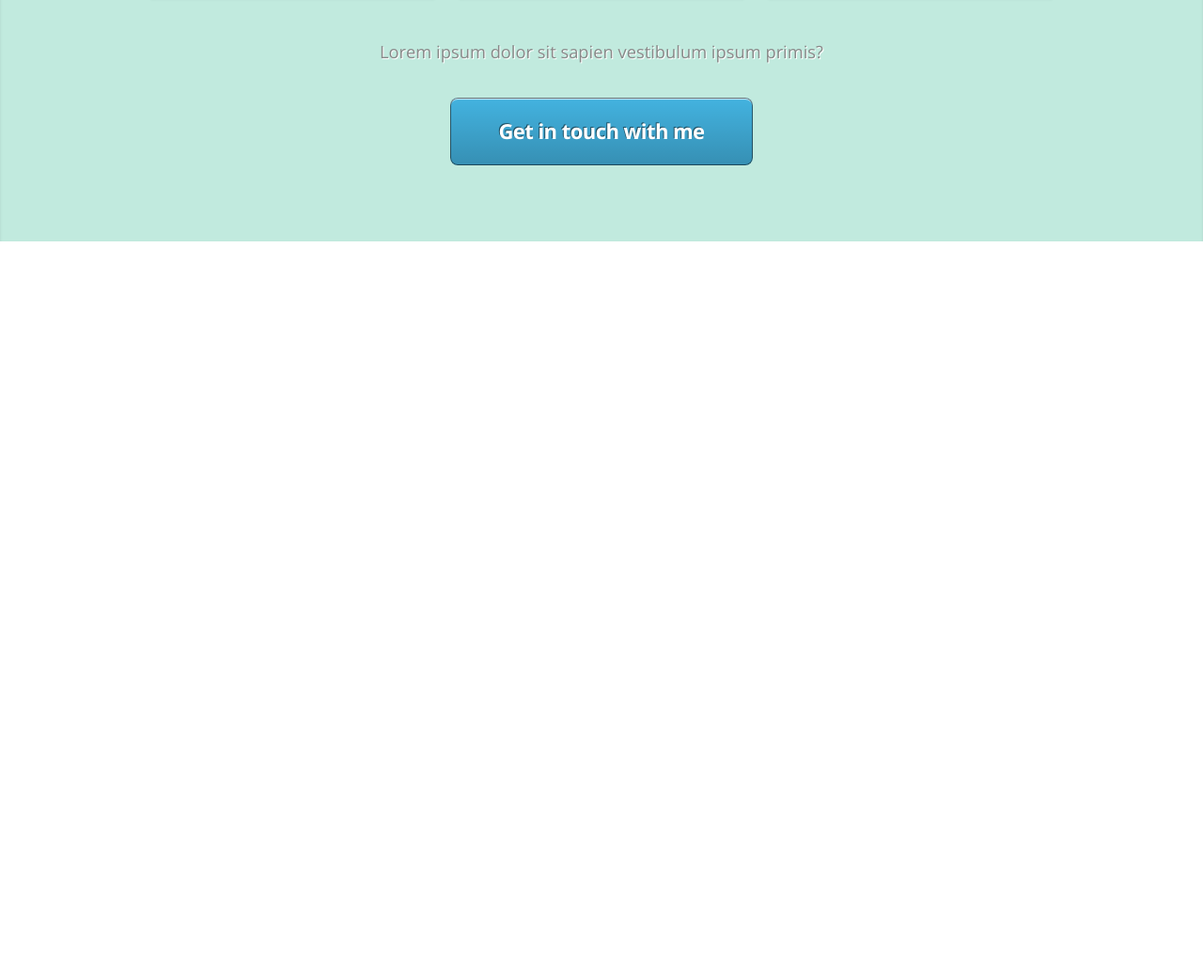
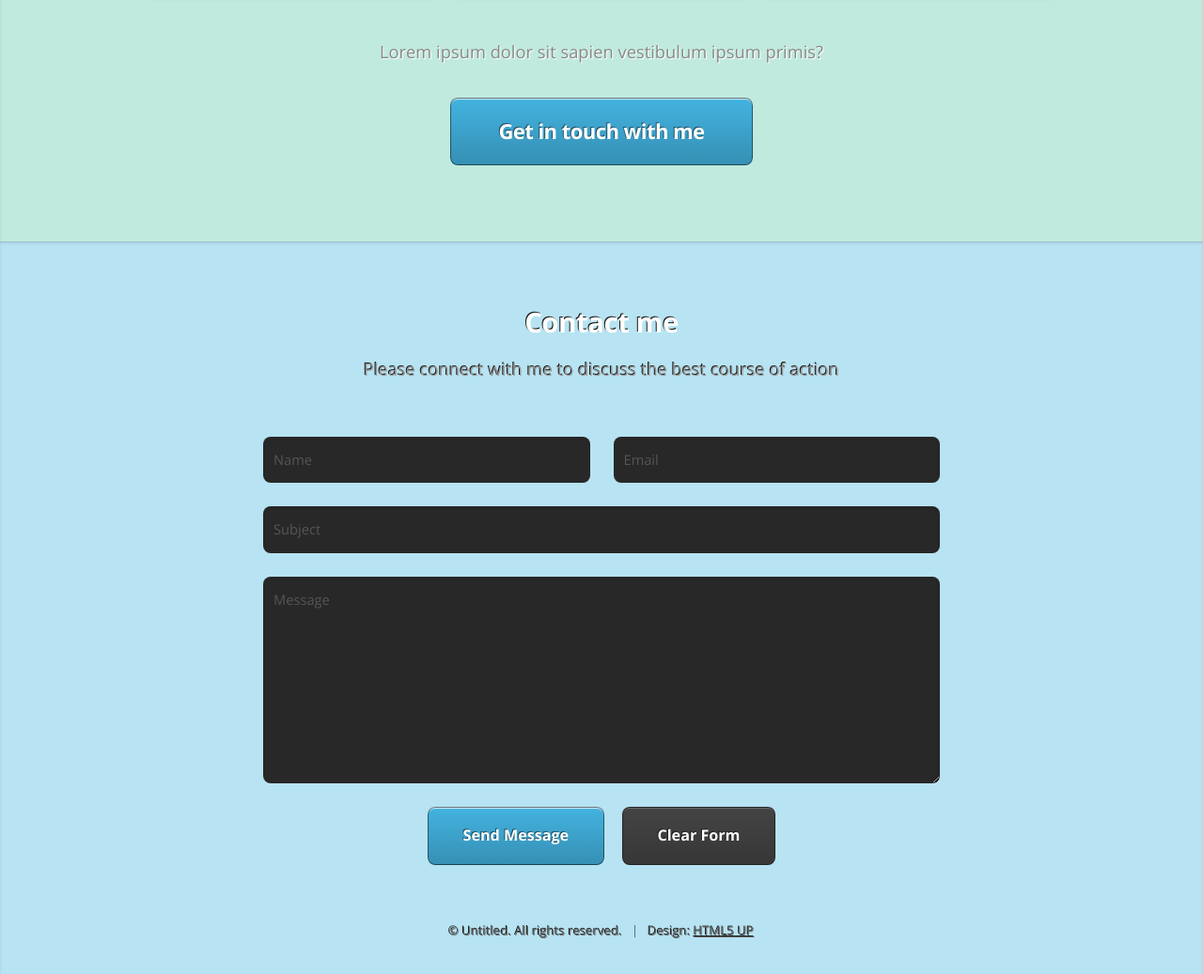
Before and after one commit to dlenh/sh-tutoring, a plain HTML site: page index.html in a window 1280 px wide. Shown: the part 2037-3074 px from the top of the page at 94% size. Before the commit the page ends 2294 px from the top, so only its background shows below. Drawn offline with nearby package versions, Linux system fonts and the light colour scheme.

Commit message:
Added contact form

```diff
--- a/index.html
+++ b/index.html
@@ -171,6 +171,76 @@
 				</div>
 			</article>
 
+    <!-- Contact -->
+			<article id="contact" class="wrapper style4">
+				<div class="container medium">
+					<header>
+						<h2>Contact me</h2>
+						<p>Please connect with me to discuss the best course of action</p>
+					</header>
+					<div class="row">
+						<div class="col-12">
+							<form method="post" action="https://getform.io/f/2d8e43ad-51f7-46f2-ba10-8edf01ab23e0">
+								<div class="row">
+									<div class="col-6 col-12-small">
+										<input type="text" name="name" id="name" placeholder="Name" />
+									</div>
+									<div class="col-6 col-12-small">
+										<input type="text" name="email" id="email" placeholder="Email" />
+									</div>
+									<div class="col-12">
+										<input type="text" name="subject" id="subject" placeholder="Subject" />
+									</div>
+									<div class="col-12">
+										<textarea name="message" id="message" placeholder="Message"></textarea>
+									</div>
+									<div class="col-12">
+										<ul class="actions">
+											<li><input type="submit" value="Send Message" /></li>
+											<li><input type="reset" value="Clear Form" class="alt" /></li>
+										</ul>
+									</div>
+								</div>
+							</form>
+						</div>
+						<!-- <div class="col-12">
+							<hr />
+							<h3>Find me on ...</h3>
+							<ul class="social">
+								<li><a href="#" class="icon brands fa-twitter"><span class="label">Twitter</span></a></li>
+								<li><a href="#" class="icon brands fa-facebook-f"><span class="label">Facebook</span></a></li>
+								<li><a href="#" class="icon brands fa-dribbble"><span class="label">Dribbble</span></a></li>
+								<li><a href="#" class="icon brands fa-linkedin-in"><span class="label">LinkedIn</span></a></li>
+								<li><a href="#" class="icon brands fa-tumblr"><span class="label">Tumblr</span></a></li>
+								<li><a href="#" class="icon brands fa-google-plus"><span class="label">Google+</span></a></li>
+								<li><a href="#" class="icon brands fa-github"><span class="label">Github</span></a></li>
+								<!--
+								<li><a href="#" class="icon solid fa-rss"><span>RSS</span></a></li>
+								<li><a href="#" class="icon brands fa-instagram"><span>Instagram</span></a></li>
+								<li><a href="#" class="icon brands fa-foursquare"><span>Foursquare</span></a></li>
+								<li><a href="#" class="icon brands fa-skype"><span>Skype</span></a></li>
+								<li><a href="#" class="icon brands fa-soundcloud"><span>Soundcloud</span></a></li>
+								<li><a href="#" class="icon brands fa-youtube"><span>YouTube</span></a></li>
+								<li><a href="#" class="icon brands fa-blogger"><span>Blogger</span></a></li>
+								<li><a href="#" class="icon brands fa-flickr"><span>Flickr</span></a></li>
+								<li><a href="#" class="icon brands fa-vimeo"><span>Vimeo</span></a></li>
+
+							</ul>
+							<hr />
+						</div> -->
+						<div>
+
+						</div>
+					</div>
+					<footer>
+						<ul id="copyright">
+							<li>&copy; Untitled. All rights reserved.</li><li>Design: <a href="http://html5up.net">HTML5 UP</a></li>
+						</ul>
+					</footer>
+				</div>
+			</article>
+
+
     <!-- <section id="services">
         <h1>Services</h1>
     </section>
```
